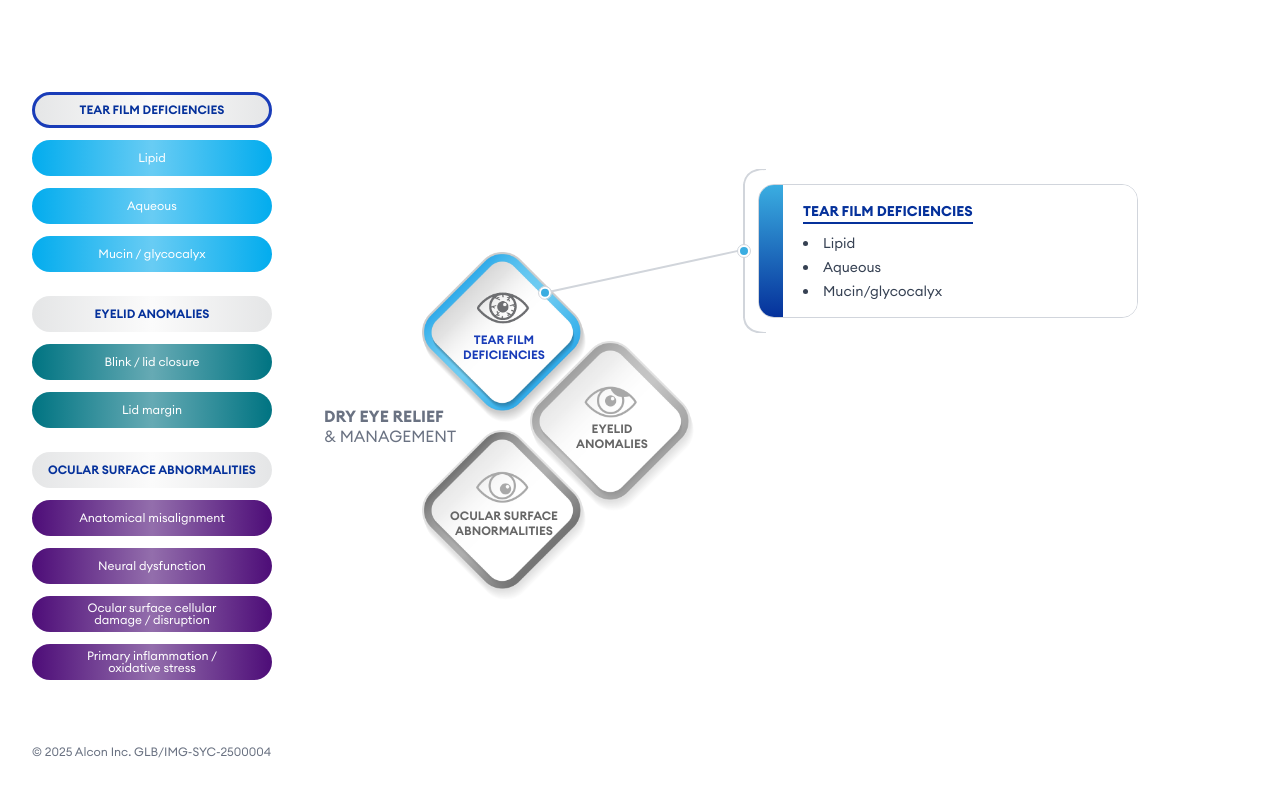
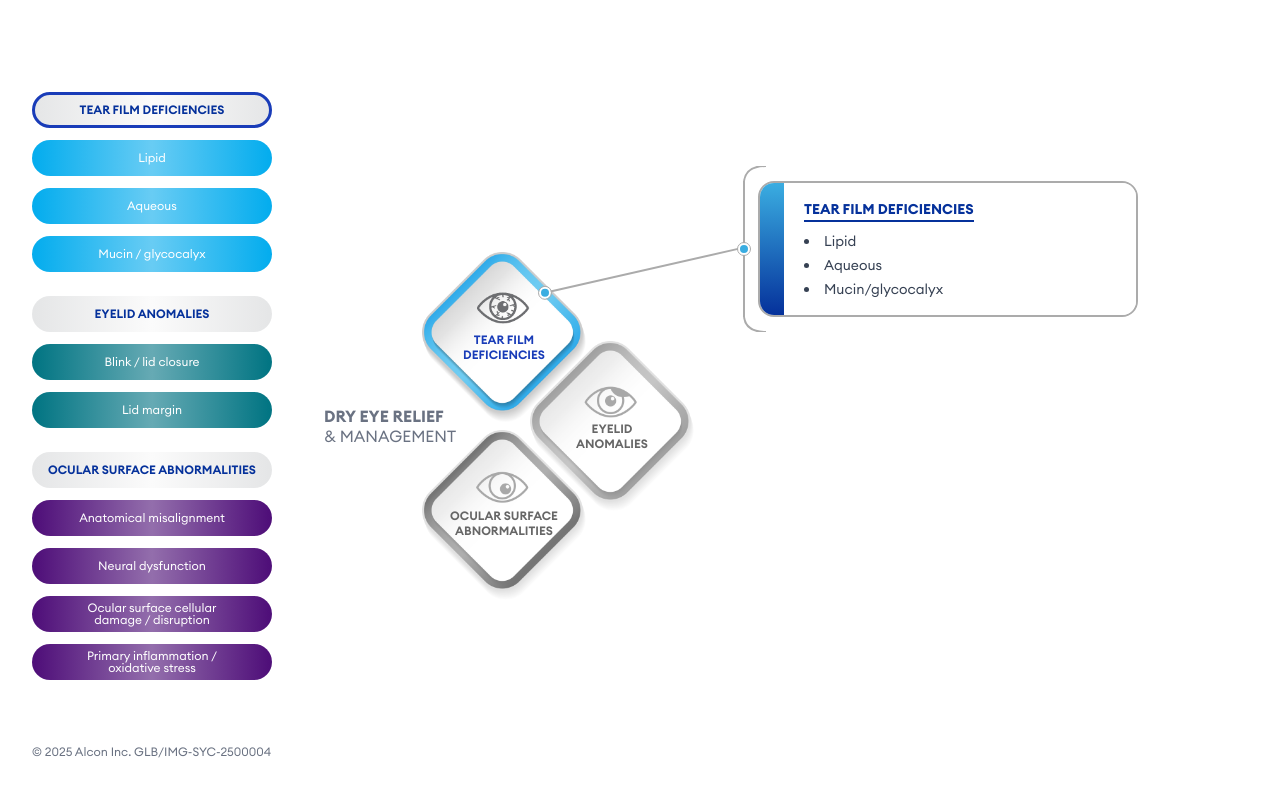
Before and after one commit to razorkode/subtype-tool, a Vue app: page / in a window 1280 px wide. Both pictures are taken after a click on the button "TEAR FILM DEFICIENCIES". Shown: the top 796 px of the page. Built offline with nearby package versions, Linux system fonts and the light colour scheme.

Commit message:
darkened boxes

```diff
--- a/src/App.vue
+++ b/src/App.vue
@@ -75,7 +75,7 @@ const allSubcategoryIds = clinicalDataStore.getAllSubcategoryIds()
                                      ${path.endX - 50} ${path.endY},
                                      ${path.endX + 6} ${path.endY}`
                         "
-                        stroke="#D1D5DB"
+                        stroke="#ABABAB"
                         stroke-width="2"
                         fill="none"
                     />
@@ -93,7 +93,7 @@ const allSubcategoryIds = clinicalDataStore.getAllSubcategoryIds()
                         :cy="path.startY"
                         r="6.5"
                         fill="none"
-                        stroke="#D1D5DB"
+                        stroke="#ABABAB"
                         stroke-width="1"
                     />
                     <!-- End dot (on box) - only for sub-options -->
@@ -111,7 +111,7 @@ const allSubcategoryIds = clinicalDataStore.getAllSubcategoryIds()
                             :cy="path.endY"
                             r="6.5"
                             fill="none"
-                            stroke="#D1D5DB"
+                            stroke="#ABABAB"
                             stroke-width="1"
                         />
                     </template>
--- a/src/components/ConnectedContentBox.vue
+++ b/src/components/ConnectedContentBox.vue
@@ -55,7 +55,7 @@ onMounted(() => {
                 :d="`M 0 ${boxHeight / 2}
                      C 30 ${boxHeight / 2}, 50 ${boxHeight / 2}, 60 20
                      L 80 20`"
-                stroke="#D1D5DB"
+                stroke="#ABABAB"
                 stroke-width="2"
                 fill="none"
             />
@@ -64,7 +64,7 @@ onMounted(() => {
                 :d="`M 0 ${boxHeight / 2}
                      C 30 ${boxHeight / 2}, 50 ${boxHeight / 2}, 60 ${boxHeight - 20}
                      L 80 ${boxHeight - 20}`"
-                stroke="#D1D5DB"
+                stroke="#ABABAB"
                 stroke-width="2"
                 fill="none"
             />
@@ -75,7 +75,7 @@ onMounted(() => {
                      Q 90 10, 80 20
                      L 80 ${boxHeight - 20}
                      Q 90 ${boxHeight - 10}, 120 ${boxHeight - 10}`"
-                stroke="#D1D5DB"
+                stroke="#ABABAB"
                 stroke-width="2"
                 fill="none"
             />
@@ -94,13 +94,13 @@ onMounted(() => {
                 :cy="boxHeight / 2"
                 r="6.5"
                 fill="none"
-                stroke="#D1D5DB"
+                stroke="#ABABAB"
                 stroke-width="1"
             />
 
             <!-- Top bracket circle -->
             <circle cx="80" cy="20" r="5" :fill="lineColor" stroke="white" stroke-width="2" />
-            <circle cx="80" cy="20" r="6.5" fill="none" stroke="#D1D5DB" stroke-width="1" />
+            <circle cx="80" cy="20" r="6.5" fill="none" stroke="#ABABAB" stroke-width="1" />
 
             <!-- Bottom bracket circle -->
             <circle
@@ -116,7 +116,7 @@ onMounted(() => {
                 :cy="boxHeight - 20"
                 r="6.5"
                 fill="none"
-                stroke="#D1D5DB"
+                stroke="#ABABAB"
                 stroke-width="1"
             />
         </svg>
--- a/src/components/ContentBox.vue
+++ b/src/components/ContentBox.vue
@@ -65,7 +65,7 @@ const tabTextColor = computed(() => (props.color === 'grey' ? 'text-[#05319B]' :
 
             <!-- Main content box -->
             <div
-                class="border-2 border-gray-300 rounded-3xl p-8 bg-white min-h-[540px]"
+                class="border-2 border-[#ABABAB] rounded-3xl p-8 bg-white min-h-[540px]"
                 :class="{ 'pt-[110px]': showTopTab, 'pb-[110px]': showBottomTab }"
             >
                 <slot></slot>
--- a/src/components/ContentBoxWithBracket.vue
+++ b/src/components/ContentBoxWithBracket.vue
@@ -53,13 +53,13 @@ const gradientTo = computed(() => colorConfig[props.color].gradientTo)
                 viewBox="0 0 30 15"
                 style="transform: translateY(-100%)"
             >
-                <path d="M 30 0 Q 10 0, 8 15" stroke="#D1D5DB" stroke-width="2" fill="none" />
+                <path d="M 30 0 Q 10 0, 8 15" stroke="#ABABAB" stroke-width="2" fill="none" />
             </svg>
 
             <!-- Straight line - stretches with content -->
             <div
                 class="absolute left-[7px] top-0 bottom-0 w-[2px]"
-                style="background-color: #d1d5db"
+                style="background-color: #ababab"
             ></div>
 
             <!-- Circle in middle -->
@@ -71,7 +71,7 @@ const gradientTo = computed(() => colorConfig[props.color].gradientTo)
                 style="transform: translateY(-50%); left: -2px"
             >
                 <circle cx="10" cy="10" r="5" :fill="lineColor" stroke="white" stroke-width="2" />
-                <circle cx="10" cy="10" r="6.5" fill="none" stroke="#D1D5DB" stroke-width="1" />
+                <circle cx="10" cy="10" r="6.5" fill="none" stroke="#ABABAB" stroke-width="1" />
             </svg>
 
             <!-- Bottom curve -->
@@ -82,13 +82,13 @@ const gradientTo = computed(() => colorConfig[props.color].gradientTo)
                 viewBox="0 0 30 15"
                 style="transform: translateY(100%)"
             >
-                <path d="M 8 0 Q 10 15, 30 15" stroke="#D1D5DB" stroke-width="2" fill="none" />
+                <path d="M 8 0 Q 10 15, 30 15" stroke="#ABABAB" stroke-width="2" fill="none" />
             </svg>
         </div>
 
         <!-- Content Box - white with gradient bar on left -->
         <div
-            class="relative w-full max-w-[380px] min-w-[234px] flex rounded-2xl overflow-hidden border border-gray-300"
+            class="relative w-full max-w-[380px] min-w-[234px] flex rounded-2xl overflow-hidden border-2 border-[#ABABAB]"
         >
             <!-- Gradient bar on left -->
             <div
--- a/src/components/DiamondConnectors.vue
+++ b/src/components/DiamondConnectors.vue
@@ -89,7 +89,7 @@ onUnmounted(() => {
             <!-- Main curved line -->
             <path
                 :d="connector.path"
-                stroke="#D1D5DB"
+                stroke="#ABABAB"
                 stroke-width="3"
                 fill="none"
                 stroke-linecap="round"
@@ -110,7 +110,7 @@ onUnmounted(() => {
                 :cy="connector.startY"
                 r="8.75"
                 fill="none"
-                stroke="#D1D5DB"
+                stroke="#ABABAB"
                 stroke-width="1.5"
             />
             <!-- Connection point circles at end -->
@@ -127,7 +127,7 @@ onUnmounted(() => {
                 :cy="connector.endY"
                 r="8.75"
                 fill="none"
-                stroke="#D1D5DB"
+                stroke="#ABABAB"
                 stroke-width="1.5"
             />
         </g>
```
